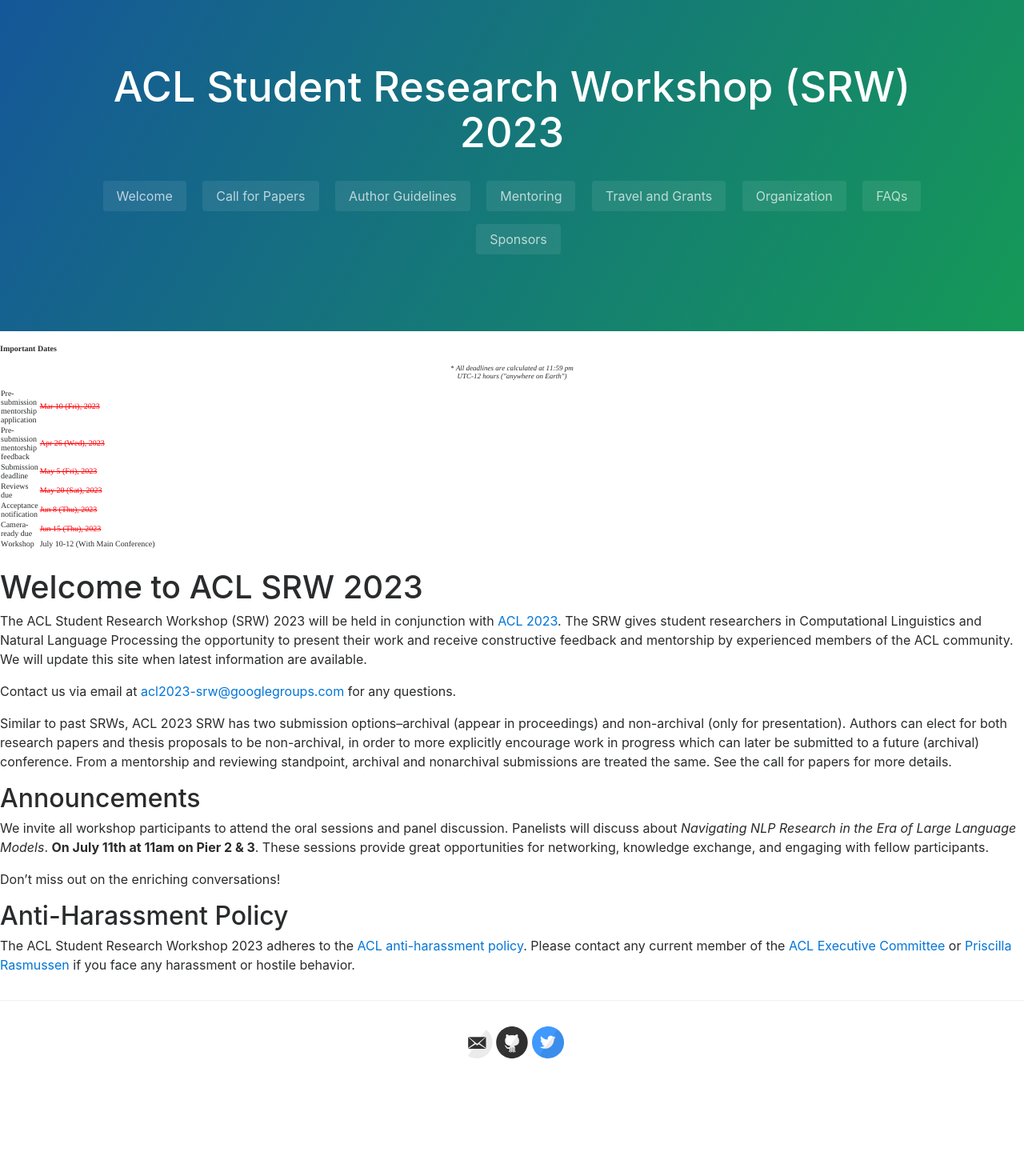
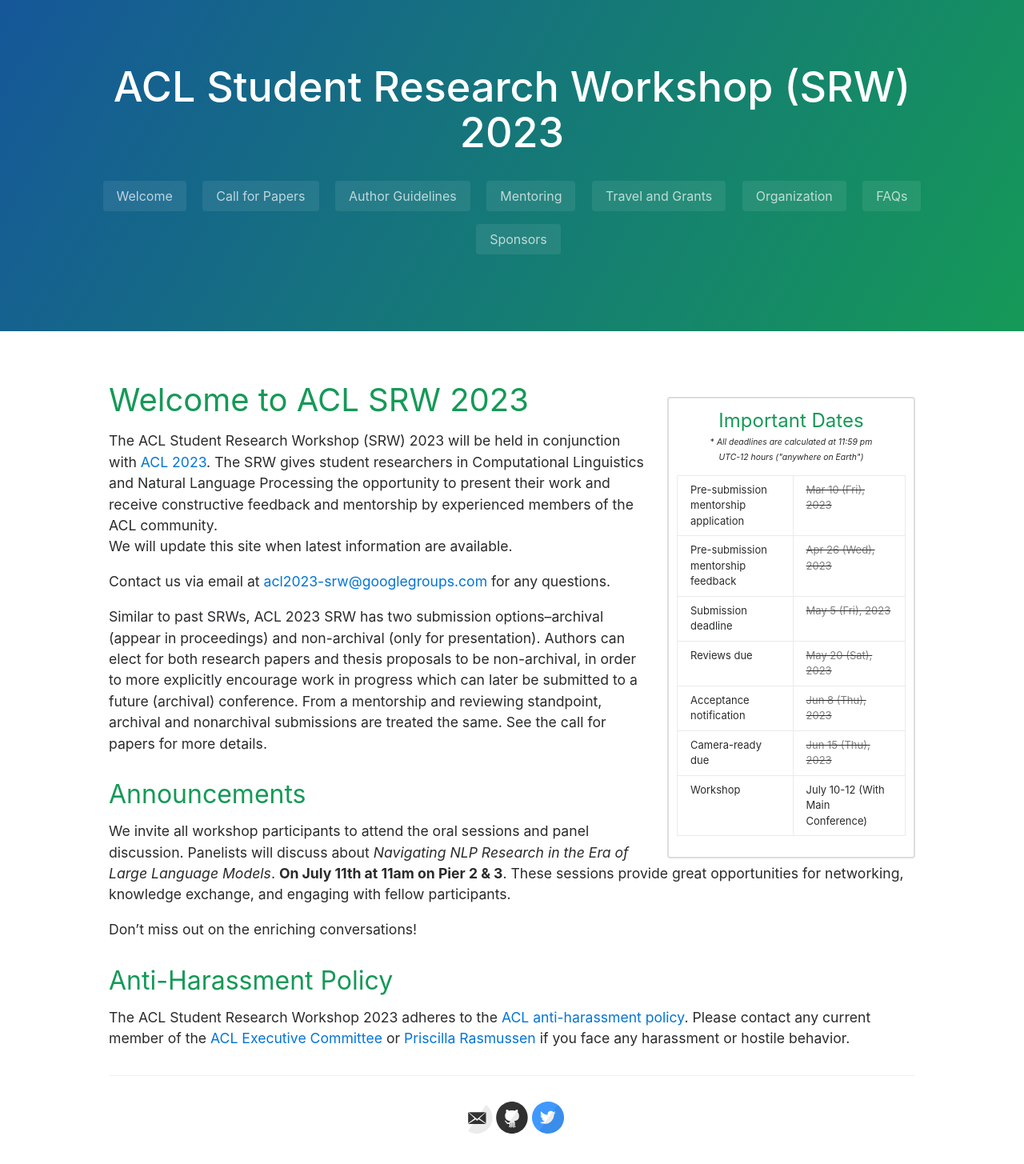
Before and after one commit to acl2025-srw/acl2025-srw.github.io, a Jekyll site: the page built from index.md, in a window 1280 px wide. Shown: the whole page at 80% size. Built offline with Jekyll 4.4.1, drawn with Linux system fonts in a browser that asks for light colours; before the commit the page ends 1345 px from its top, so only the background shows below that.

Commit message:
Hotfix updated default.html file

```diff
--- a/_layouts/default.html
+++ b/_layouts/default.html
@@ -1,93 +1,112 @@
-<!DOCTYPE html PUBLIC "-//W3C//DTD HTML 4.01//EN" "http://www.w3.org/TR/html4/strict.dtd">
-<html>
-<head>
-  <meta http-equiv="Content-Type" content="text/html; charset=utf-8">
-  <meta http-equiv="Content-Style-Type" content="text/css">
-  <title></title>
-  <meta name="Generator" content="Cocoa HTML Writer">
-  <meta name="CocoaVersion" content="2299.6">
-  <style type="text/css">
-    p.p1 {margin: 0.0px 0.0px 0.0px 0.0px; font: 12.0px Times; -webkit-text-stroke: #000000}
-    p.p3 {margin: 0.0px 0.0px 10.0px 0.0px; text-align: center; font: 9.0px Times; -webkit-text-stroke: #000000}
-    p.p4 {margin: 0.0px 0.0px 0.0px 0.0px; font: 10.0px Times; -webkit-text-stroke: #000000}
-    p.p5 {margin: 0.0px 0.0px 0.0px 0.0px; font: 10.0px Times; color: #6d6d6d; -webkit-text-stroke: #6d6d6d}
-    p.p6 {margin: 0.0px 0.0px 0.0px 0.0px; font: 10.0px Times; -webkit-text-stroke: #000000; min-height: 13.0px}
-    span.s1 {font-kerning: none}
-    span.s2 {text-decoration: line-through ; font-kerning: none; color: #6d6d6d; -webkit-text-stroke: 0px #6d6d6d}
-    span.s3 {text-decoration: line-through ; font-kerning: none; color: #fb0007; -webkit-text-stroke: 0px #fb0007}
-    span.s4 {font-kerning: none; color: #000000; -webkit-text-stroke: 0px #000000}
-    span.s5 {text-decoration: line-through ; font-kerning: none}
-    td.td1 {width: 46.7px; margin: 0.5px 0.5px 0.5px 0.5px; padding: 1.0px 1.0px 1.0px 1.0px}
-    td.td2 {width: 253.3px; margin: 0.5px 0.5px 0.5px 0.5px; padding: 1.0px 1.0px 1.0px 1.0px}
-  </style>
-</head>
+<!DOCTYPE html>
+<html lang="{{ site.locale }}">
+
+  {% include head.html %}
+
   <body>
-<p class="p1"><span class="s1">{% include head.html %} {% include page-header.html %} {% capture nowdate %}{{'now' | date: '%s' | minus: 86400 }}{% endcapture %} {% capture presubmen %}{{'Mar 10 2023' | date: '%s'}}{% endcapture %} {% capture presubfeed %}{{'Apr 26 2023' | date: '%s'}}{% endcapture %} {% capture sub %}{{'May 5 2023' | date: '%s'}}{% endcapture %} {% capture revdue %}{{'May 20 2023' | date: '%s'}}{% endcapture %} {% capture not %}{{'Jun 8 2023' | date: '%s'}}{% endcapture %} {% capture cam %}{{'Jun 15 2023' | date: '%s'}}{% endcapture %} {% capture workshop %}{{'Jul 10 - 12 2023' | date: '%s'}}{% endcapture %}</span></p>
-<h4 style="margin: 0.0px 0.0px 13.3px 0.0px; font: 10.0px Times; -webkit-text-stroke: #000000"><span class="s1"><b>Important Dates</b></span></h4>
-<p class="p3"><span class="s1">* <i>All deadlines are calculated at 11:59 pm <br>
-UTC-12 hours ("anywhere on Earth")</i></span></p>
-<table cellspacing="0" cellpadding="0">
+    {% include page-header.html %}
+
+    {% capture nowdate %}{{'now' | date: '%s' | minus: 86400 }}{% endcapture %}
+    {% capture presubmen %}{{'Mar 10 2023' | date: '%s'}}{% endcapture %}
+    {% capture presubfeed %}{{'Apr 26 2023' | date: '%s'}}{% endcapture %}
+    {% capture sub %}{{'May 5 2023' | date: '%s'}}{% endcapture %}
+    {% capture revdue %}{{'May 20 2023' | date: '%s'}}{% endcapture %}
+    {% capture not %}{{'Jun 8 2023' | date: '%s'}}{% endcapture %}
+    {% capture cam %}{{'Jun 15 2023' | date: '%s'}}{% endcapture %}
+    {% capture workshop %}{{'Jul 10 - 12 2023' | date: '%s'}}{% endcapture %}
+
+    <section class="main-content">
+      <div id="side-table-wrapper" style="float:right; width:310px; font-size: small">
+        <h4 id="side-table-header">Important Dates</h4>
+        <table id="important-dates" class="table table-condensed">
           <tbody>
-    <tr>
-      <td valign="middle" class="td1">
-        <p class="p4"><span class="s1">Pre-submission mentorship application</span></p>
-      </td>
-      <td valign="middle" class="td2">
-        <p class="p4"><span class="s1">{% assign datediff = presubmen | minus: nowdate | divided_by: 60 | divided_by: 60 | divided_by: 24 %} {% if presubmen &lt; nowdate %} </span><span class="s2">{% endif %} {% if datediff &lt; 30 and datediff &gt; -1 %} </span><span class="s3">{% endif %} {{ presubmen | date: "%b %-d (%a), %Y" }}</span></p>
+            <tr><td>Pre-submission mentorship application</td>
+              <td>
+                {% assign datediff = presubmen | minus: nowdate | divided_by: 60 | divided_by: 60 | divided_by: 24 %}
+                {% if presubmen < nowdate %} <strike> <font color="grey">{% endif %}
+                {% if datediff < 30 and datediff > -1 %} </font><font color="red"> {% endif %}
+                {{ presubmen | date: "%b %-d (%a), %Y" }}</font>
               </td>
             </tr>
-    <tr>
-      <td valign="middle" class="td1">
-        <p class="p4"><span class="s1">Pre-submission mentorship feedback</span></p>
-      </td>
-      <td valign="middle" class="td2">
-        <p class="p5"><span class="s4">{% if presubfeed &lt; nowdate %} </span><span class="s5">{% endif %} {% assign datediff = presubfeed | minus: nowdate | divided_by: 60 | divided_by: 60 | divided_by: 24 %} {% if datediff &lt; 30 and datediff &gt; -1 %} </span><span class="s3">{% endif %} {{ presubfeed | date: "%b %-d (%a), %Y" }}</span></p>
+            <tr><td>Pre-submission mentorship feedback</td>
+              <td>
+
+                {% if presubfeed < nowdate %} <strike> <font color="grey">{% endif %}
+                {% assign datediff = presubfeed | minus: nowdate | divided_by: 60 | divided_by: 60 | divided_by: 24 %}
+                {% if datediff < 30  and datediff > -1 %} </font><font color="red"> {% endif %}
+                {{ presubfeed | date: "%b %-d (%a), %Y" }}</font>
               </td>
             </tr>
-    <tr>
-      <td valign="middle" class="td1">
-        <p class="p4"><span class="s1">Submission deadline</span></p>
-      </td>
-      <td valign="middle" class="td2">
-        <p class="p5"><span class="s4">{% if sub &lt; nowdate %} </span><span class="s5">{% endif %} {% assign datediff = sub | minus: nowdate | divided_by: 60 | divided_by: 60 | divided_by: 24 %} {% if datediff &lt; 30 and datediff &gt; -1 %} </span><span class="s3">{% endif %} {{ sub | date: "%b %-d (%a), %Y" }}</span></p>
+            <tr><td>Submission deadline</td>
+              <td>
+
+                {% if sub < nowdate %} <strike> <font color="grey">{% endif %}
+                {% assign datediff = sub | minus: nowdate | divided_by: 60 | divided_by: 60 | divided_by: 24 %}
+                {% if datediff < 30  and datediff > -1 %} </font><font color="red"> {% endif %}
+                {{ sub | date: "%b %-d (%a), %Y" }}</font>
               </td>
             </tr>
-    <tr>
-      <td valign="middle" class="td1">
-        <p class="p4"><span class="s1">Reviews due</span></p>
-      </td>
-      <td valign="middle" class="td2">
-        <p class="p5"><span class="s4">{% if revdue &lt; nowdate %} </span><span class="s5">{% endif %} {% assign datediff = revdue | minus: nowdate | divided_by: 60 | divided_by: 60 | divided_by: 24 %} {% if datediff &lt; 30 and datediff &gt; -1 %} </span><span class="s3">{% endif %} {{ revdue | date: "%b %-d (%a), %Y" }}</span></p>
+            <tr><td>Reviews due</td>
+              <td>
+                {% if revdue < nowdate %} <strike> <font color="grey">{% endif %}
+                {% assign datediff = revdue | minus: nowdate | divided_by: 60 | divided_by: 60 | divided_by: 24 %}
+                {% if datediff < 30  and datediff > -1 %} </font><font color="red"> {% endif %}
+                {{ revdue | date: "%b %-d (%a), %Y" }}</font>
               </td>
             </tr>
-    <tr>
-      <td valign="middle" class="td1">
-        <p class="p4"><span class="s1">Acceptance notification</span></p>
-      </td>
-      <td valign="middle" class="td2">
-        <p class="p5"><span class="s4">{% if not &lt; nowdate %} </span><span class="s5">{% endif %} {% assign datediff = not | minus: nowdate | divided_by: 60 | divided_by: 60 | divided_by: 24 %} {% if datediff &lt; 30 and datediff &gt; -1 %} </span><span class="s3">{% endif %} {{ not | date: "%b %-d (%a), %Y" }}</span></p>
+            <tr><td>Acceptance notification</td>
+              <td>
+                {% if not < nowdate %} <strike> <font color="grey">{% endif %}
+                {% assign datediff = not | minus: nowdate | divided_by: 60 | divided_by: 60 | divided_by: 24 %}
+                {% if datediff < 30  and datediff > -1 %} </font><font color="red"> {% endif %}
+                {{ not | date: "%b %-d (%a), %Y" }}</font>
               </td>
             </tr>
-    <tr>
-      <td valign="middle" class="td1">
-        <p class="p4"><span class="s1">Camera-ready due</span></p>
-      </td>
-      <td valign="middle" class="td2">
-        <p class="p5"><span class="s4">{% if cam &lt; nowdate %} </span><span class="s5">{% endif %} {% assign datediff = cam | minus: nowdate | divided_by: 60 | divided_by: 60 | divided_by: 24 %} {% if datediff &lt; 13 and datediff &gt; -1 %} </span><span class="s3">{% endif %} {{ cam | date: "%b %-d (%a), %Y" }}</span></p>
+            <tr><td>Camera-ready due</td>
+              <td>
+                {% if cam < nowdate %} <strike> <font color="grey">{% endif %}
+                {% assign datediff = cam | minus: nowdate | divided_by: 60 | divided_by: 60 | divided_by: 24 %}
+                {% if datediff < 13  and datediff > -1 %} </font><font color="red"> {% endif %}
+                {{ cam | date: "%b %-d (%a), %Y" }} </font>
               </td>
             </tr>
+            <tr><td>Workshop</td>
+              <td>July 10-12 (With Main Conference)</td>
+            </tr>
+            <tr></tr>
+
             <tr>
-      <td valign="middle" class="td1">
-        <p class="p4"><span class="s1">Workshop</span></p>
-      </td>
-      <td valign="middle" class="td2">
-        <p class="p4"><span class="s1">July 10-12 (With Main Conference)</span></p>
-      </td>
+              <p align="center"><small>* <em>All deadlines are calculated at 11:59 pm <br> UTC-12 hours ("anywhere on Earth")</em></small></p>
             </tr>
+          </tbody></table>
+
+        <!-- <h4 id="side-table-header">SRW is sponsored by</h4> -->
+
+        <!-- <table id="sponsors" class="table table-condensed">
+          <tbody>
+            <tr><td>
+              <a href="https://cra.org/ccc/" target="blank">
+                <img src="{{ site.baseurl }}/images/ccc_vt.png" alt="Computing Community Consortium">
+              </a>
+            <tr><td>
+              <a href="https://www.nsf.gov/" target="blank">
+                <img src="{{ site.baseurl }}/images/NSF_4-Color_bitmap_Logo.png" alt="National Science Foundation">
+              </a>
+            </td></tr>
           </tbody>
-</table>
-<p class="p6"><span class="s1"></span><br></p>
-<p class="p6"><span class="s1"></span><br></p>
-<p class="p1"><span class="s1">{{ content }} {% include page-footer.html %}</span></p>
+        </table> -->
+<!--         <h4 id="side-table-header">Follow Us on Twitter!</h4>
+        <iframe id="twitter-widget-0" scrolling="no" frameborder="0" allowtransparency="true" allowfullscreen="true" class="twitter-timeline twitter-timeline-rendered" style="position: static; visibility: visible; display: inline-block; width: 100%; padding: 0px; border: none; max-width: 100%; min-width: 180px; margin-top: 0px; margin-bottom: 0px; min-height: 200px; height: 6195.3px;" data-widget-id="profile:naacl_srw" title="Twitter Timeline"></iframe>
+
+        <script async="" src="https://platform.twitter.com/widgets.js" charset="utf-8"></script> -->
+
+      </div>
+      <!-- ===================================== -->
+      {{ content }}
+
+      {% include page-footer.html %}
+
+    </section>
+
   </body>
 </html>
```
Lines whose indentation alone changed are shown as unchanged.
